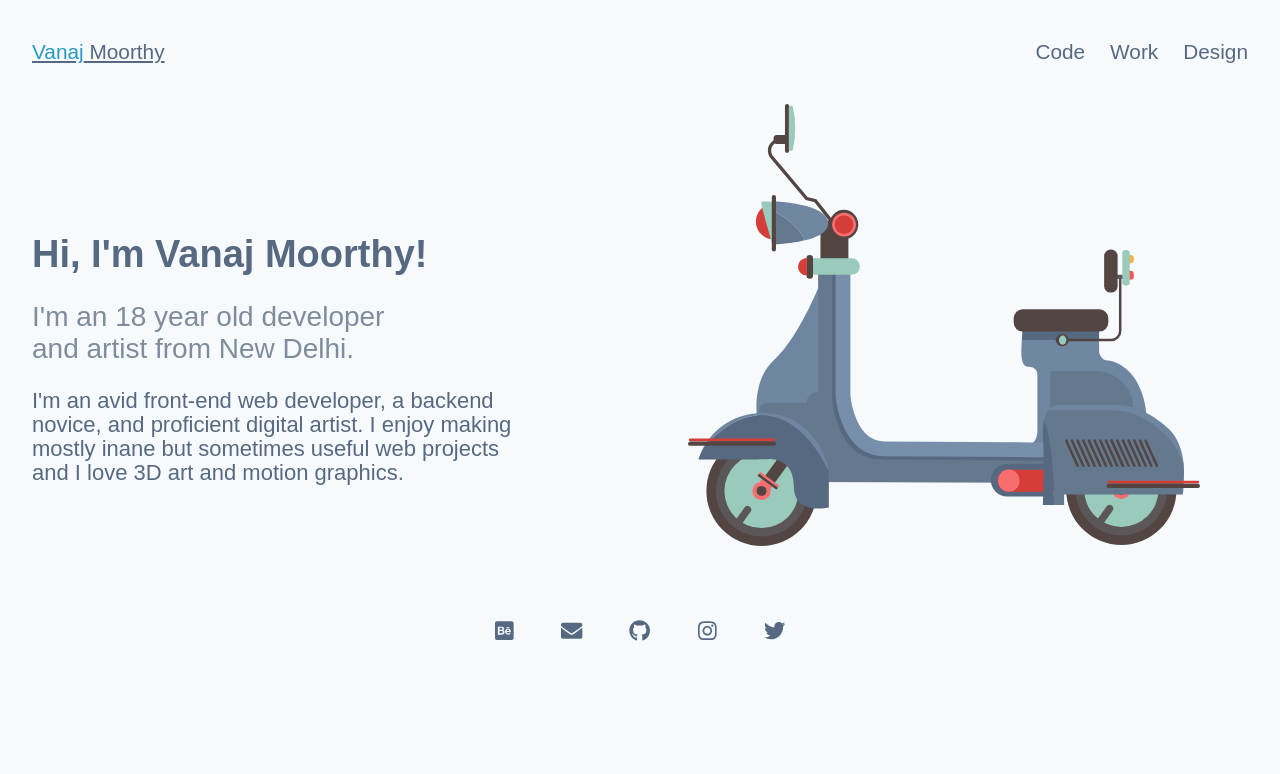
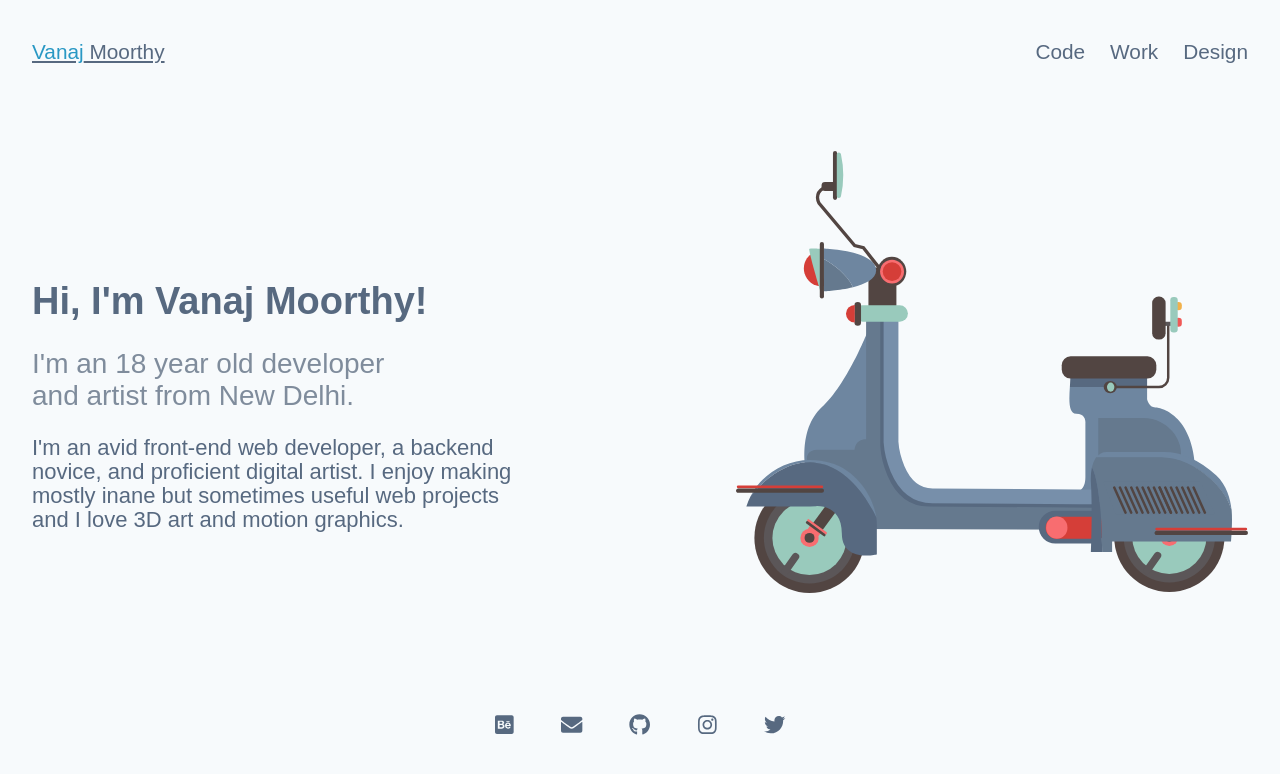
Before and after one commit to vanajmoorthy/v4, a Vue app: page / in a window 1280 px wide. Shown: the top 774 px of the page. Built offline with nearby package versions, Linux system fonts and the light colour scheme; a web font is replaced by a local one.

Commit message:
more layout fixes

```diff
--- a/src/views/Home.vue
+++ b/src/views/Home.vue
@@ -80,9 +80,9 @@ h3 {
 .container {
 	padding-left: 2rem;
 	padding-right: 2rem;
-	flex: 1;
+	/* flex: 1; */
 	display: flex;
-	/* height: calc(100vh - 13vh - 9vh); */
+	/* height: calc(100vh - 13vh - 11vh); */
 }
 
 .column1,
@@ -93,6 +93,10 @@ h3 {
 
 .column2 {
 	text-align: center;
+	height: 75vh;
+	display: flex;
+	align-items: center;
+	justify-content: flex-end;
 }
 
 #scooter {
```
